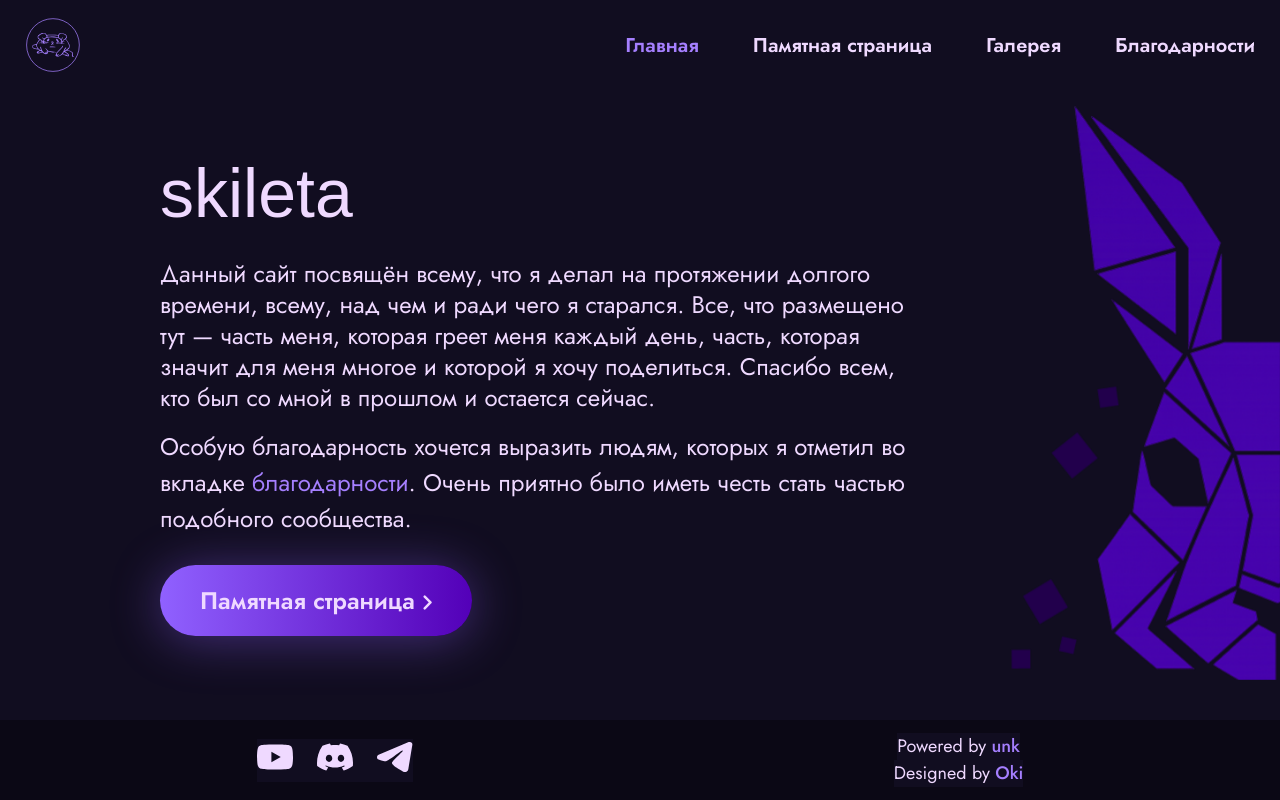
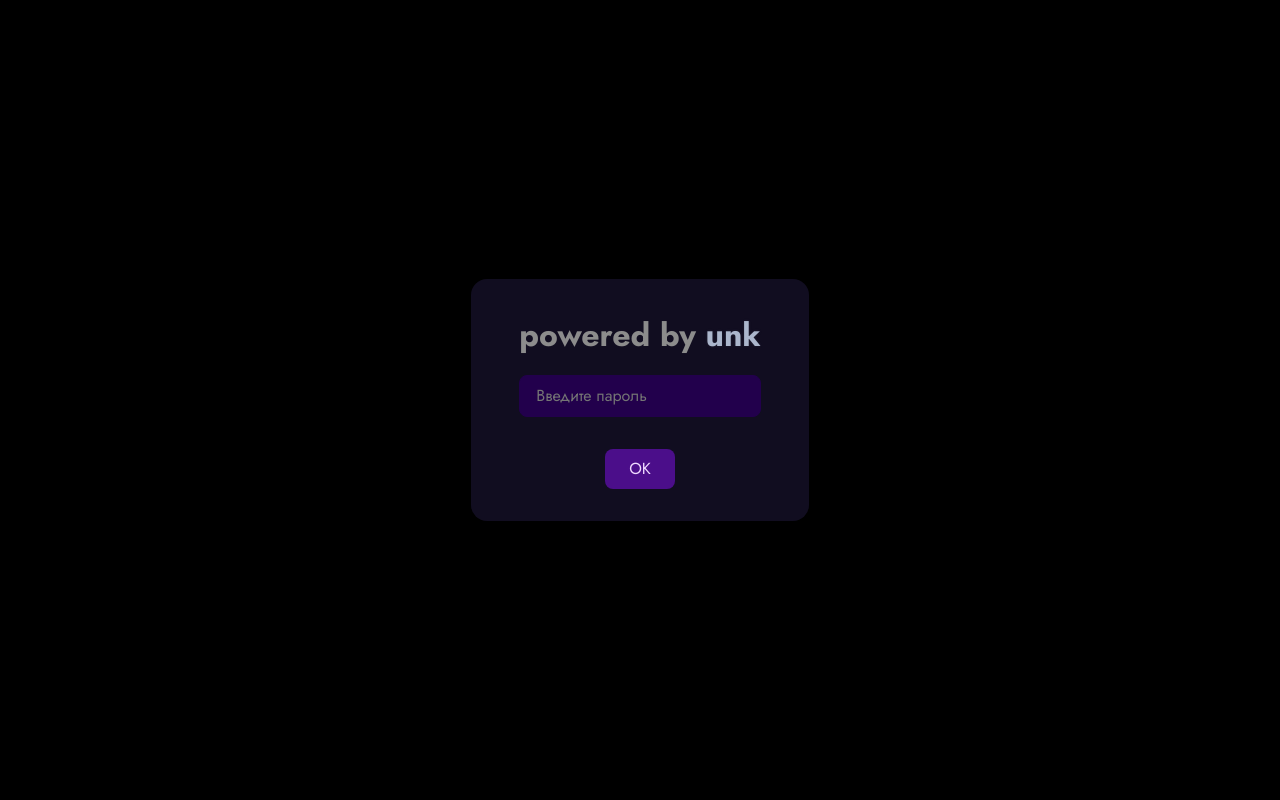
Before and after one commit to unk-pn/skileta, a Next.js app: page / in a window 1280 px wide. Built offline with nearby package versions, Linux system fonts and the light colour scheme; a web font is replaced by a local one.

Commit message:
Update styles and PoweredBy modal logic
Refactored multiple CSS modules for improved color scheme and cross-browser compatibility. Enhanced the PoweredBy modal with password input and conditional close button. Minor layout and import adjustments across main app files.

```diff
--- a/src/app/deceit-memory-page/page.tsx
+++ b/src/app/deceit-memory-page/page.tsx
@@ -38,6 +38,7 @@ const DeceitMemoryPage = () => {
       <MainInfo />
       <VideoItem ref={videoRef} />
       <ProjectTeam />
+      {/* <Footer /> */}
 
       {showScrollDown && <ScrollDownButton targetRef={videoRef} />}
     </div>
--- a/src/app/globals.css
+++ b/src/app/globals.css
@@ -8,19 +8,17 @@
   background: #110d20;
 }
 
-html,
-body {
-  width: 100%;
+html {
   height: 100%;
-  overflow-x: hidden;
-  overflow-y: auto;
 }
 
 body {
+  width: 100%;
+  min-height: 100vh;
+  overflow-x: hidden;
+  overflow-y: auto;
   display: flex;
   flex-direction: column;
-  min-height: 100vh;
-  overflow-x: hidden;
 }
 
 main {
--- a/src/app/layout.tsx
+++ b/src/app/layout.tsx
@@ -1,4 +1,4 @@
-import { Analytics } from '@vercel/analytics/next';
+import { Analytics } from "@vercel/analytics/next";
 import type { Metadata } from "next";
 import { Jost } from "next/font/google";
 import { Jaini_Purva } from "next/font/google";
@@ -35,7 +35,7 @@ export default function RootLayout({
       <body
         className={`${jost.variable} ${jainiPurva.variable} ${jost.className}`}
       >
-        {/* <PoweredBy /> */}
+        <PoweredBy />
         <Header />
         <main style={{ flex: "1" }}>{children}</main>
         <Footer />
--- a/src/app/page.tsx
+++ b/src/app/page.tsx
@@ -1,5 +1,6 @@
 'use client'
 
+import { Footer } from "@/components/Footer/Footer";
 import c from "./page.module.css";
 import { MainInfo } from "@/components/MainPage/MainInfo/MainInfo";
 
@@ -7,6 +8,7 @@ export default function Home() {
   return (
     <div className={c.page}>
       <MainInfo />
+      {/* <Footer /> */}
     </div>
   );
 }
--- a/src/components/MainPage/MainInfo/MainInfo.module.css
+++ b/src/components/MainPage/MainInfo/MainInfo.module.css
@@ -2,12 +2,12 @@
   margin-left: 160px;
   max-width: 750px;
   position: relative;
-  padding-top: 32px;
-  padding-bottom: 60px;
+  padding-top: 20px;
+  padding-bottom: 20px;
 }
 
 .title {
-  margin-top: 32px;
+  margin-top: 16px;
   font-family: var(--font-jaini-purva);
   color: #efd9ff;
   font-size: 68px;
@@ -48,7 +48,7 @@
   border: none;
   border-radius: 96px;
   background: linear-gradient(90deg, #9061ff 0%, #5300b8 100%);
-  box-shadow: 0 4px 50px 0 rgba(144, 97, 255, 0.40);
+  box-shadow: 0 4px 50px 0 rgba(144, 97, 255, 0.4);
   padding: 18px 40px;
   display: flex;
   align-items: center;
@@ -66,7 +66,7 @@
 
 .button:hover {
   cursor: pointer;
-  background: linear-gradient(90deg, #8742FF 0%, #4D00AC 100%);
+  background: linear-gradient(90deg, #8742ff 0%, #4d00ac 100%);
 }
 
 .arrow {
@@ -77,10 +77,11 @@
 
 .image {
   position: fixed;
-  height: 600px;
-  bottom: 120px;
-  right: 0;
+  height: 500px;
+  bottom: 80px;
+  right: -20px;
   background: transparent;
+  z-index: -1;
 }
 
 @media (max-width: 1150px) {
--- a/src/components/PoweredBy/PoweredBy.module.css
+++ b/src/components/PoweredBy/PoweredBy.module.css
@@ -4,7 +4,7 @@
   left: 0;
   width: 100vw;
   height: 100vh;
-  background: rgba(0, 0, 0, 0.4);
+  background: rgba(0, 0, 0, 1);
   display: flex;
   align-items: center;
   justify-content: center;
@@ -12,8 +12,8 @@
 }
 
 .modal {
-  background: #fff;
-  color: #222;
+  /* background: #fff; */
+  color: #8c8c8c;
   padding: 32px 48px;
   border-radius: 16px;
   font-size: 2rem;
@@ -27,19 +27,37 @@
   flex-direction: column;
 }
 
+.input {
+  border: 1px solid #22004C;
+  background-color: #22004C;
+  margin: 16px 0;
+  padding: 8px 16px;
+  font-size: 1rem;
+  border-radius: 8px;
+  color: #EFD9FF;
+  width: 100%;
+  max-width: 300px;
+}
+
 .closeBtn {
   margin-top: 16px;
   padding: 8px 24px;
   font-size: 1rem;
   border-radius: 8px;
   border: none;
-  background: #222;
-  color: #fff;
+  background: #8A38F5;
+  color: #EFD9FF;
   cursor: pointer;
 }
 
+.closeBtn:disabled {
+  background: #4b0e8a;
+  cursor: not-allowed;
+
+}
+
 .link {
-  color: #6b7280;
+  color: #abb6cc;
   text-decoration: none;
   position: relative;
   transition: all 0.3s ease;
--- a/src/components/PoweredBy/PoweredBy.tsx
+++ b/src/components/PoweredBy/PoweredBy.tsx
@@ -6,10 +6,12 @@ import c from "./PoweredBy.module.css";
 
 const PoweredBy: React.FC = () => {
   const [visible, setVisible] = useState(true);
+  const [inputValue, setInputValue] = useState("");
   const pathname = usePathname();
 
   useEffect(() => {
     setVisible(true);
+    setInputValue("");
   }, [pathname]);
 
   if (!visible) return null;
@@ -18,7 +20,8 @@ const PoweredBy: React.FC = () => {
     <div className={c.overlay}>
       <div className={c.modal}>
         <div className={c.text}>powered by <a href="https://unk-pn.ru" target="_blank" rel="noopener noreferrer" className={c.link}>unk</a></div>
-        <button className={c.closeBtn} onClick={() => setVisible(false)}>
+        <input type="text" value={inputValue} onChange={(e) => setInputValue(e.target.value)} className={c.input} placeholder="Введите пароль"/>
+        <button className={c.closeBtn} onClick={() => setVisible(false)} disabled={inputValue !== "1488"}>
           OK
         </button>
       </div>
--- a/src/components/deceit-memory-page/ProjectTeam/ProjectTeam.module.css
+++ b/src/components/deceit-memory-page/ProjectTeam/ProjectTeam.module.css
@@ -1,37 +1,81 @@
+/* Глобальные кросс-браузерные фиксы */
+.wrapper *,
+.wrapper *::before,
+.wrapper *::after {
+  -webkit-box-sizing: border-box;
+  -moz-box-sizing: border-box;
+  box-sizing: border-box;
+}
+
 .wrapper {
   max-width: min(1000px, 92vw); /* как видео */
-  margin: 1rem auto 0 auto;
-  border: 1px solid #ccc;
+  margin: 2rem auto 2rem auto;
   border-radius: 8px;
   overflow: hidden;
-  background: #f9f9f9;
+  background: #22004c;
+  /* Кросс-браузерные фиксы */
+  -webkit-box-sizing: border-box;
+  -moz-box-sizing: border-box;
+  box-sizing: border-box;
+  -webkit-border-radius: 8px;
+  -moz-border-radius: 8px;
 }
 
 .header {
+  color: #efd9ff;
   width: 100%;
   padding: 12px 16px;
-  background: #eee;
+  background: #22004c;
   border: none;
   display: flex;
   justify-content: space-between;
   align-items: center;
-  /* font-weight: bold; */
-  font-style: italic;
   cursor: pointer;
   font-size: 1rem;
+  /* Кросс-браузерные фиксы */
+  -webkit-box-sizing: border-box;
+  -moz-box-sizing: border-box;
+  box-sizing: border-box;
+  -webkit-appearance: none;
+  -moz-appearance: none;
+  appearance: none;
+  -webkit-user-select: none;
+  -moz-user-select: none;
+  -ms-user-select: none;
+  user-select: none;
+  outline: none;
+  /* Flexbox фиксы для Safari */
+  -webkit-box-pack: justify;
+  -webkit-box-align: center;
 }
 
 .arrow {
   font-size: 0.9rem;
+  /* Кросс-браузерные фиксы для шрифтов */
+  -webkit-font-smoothing: antialiased;
+  -moz-osx-font-smoothing: grayscale;
+  text-rendering: optimizeLegibility;
 }
 
 .content {
+  color: #efd9ff;
   padding: 12px 16px;
+  /* Кросс-браузерные фиксы */
+  -webkit-box-sizing: border-box;
+  -moz-box-sizing: border-box;
+  box-sizing: border-box;
+  -webkit-font-smoothing: antialiased;
+  -moz-osx-font-smoothing: grayscale;
 }
 
 .content ul {
   margin: 0;
   padding-left: 20px;
+  /* Фиксы для списков в Safari */
+  -webkit-margin-before: 0;
+  -webkit-margin-after: 0;
+  -webkit-padding-start: 20px;
+  list-style-type: disc;
 }
 
 /* телефон */
--- a/src/components/deceit-memory-page/ScrollButton/ScrollButton.module.css
+++ b/src/components/deceit-memory-page/ScrollButton/ScrollButton.module.css
@@ -6,8 +6,8 @@
   height: 48px;
   border: none;
   border-radius: 50%;
-  background: #dadada;
-  color: white;
+  background: #8A38F5;
+  color: #EFD9FF;
   font-size: 1.5rem;
   cursor: pointer;
   box-shadow: 0 4px 8px rgba(0,0,0,0.2);
@@ -16,7 +16,7 @@
 }
 
 .scrollDownBtn:hover {
-  background: #aeaeae;
+  background: #3b0978;
 }
 
 /* телефон — чуть меньше */
```
Also changed, not shown: src/components/deceit-memory-page/QuoteItem/QuoteItem.module.css (+6 -4 lines), src/components/deceit-memory-page/QuoteItem/QuoteItem.tsx (+4 -4 lines).
